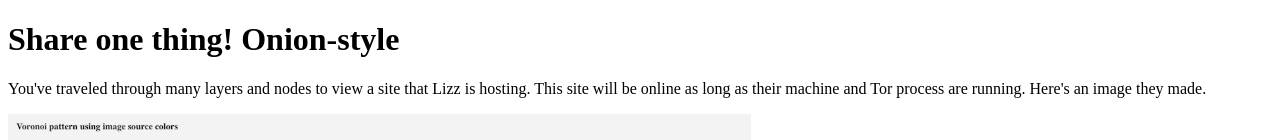
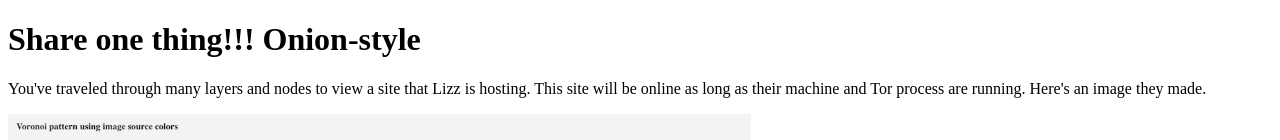
Before and after one commit to lizzthabet/itp-onion-demo, a plain HTML site: page public/index.html in a window 1280 px wide. Shown: the top 140 px of the page. Drawn offline with Linux system fonts and the light colour scheme.

```diff
--- a/public/index.html
+++ b/public/index.html
@@ -9,7 +9,7 @@
     <title>The miracle of onions</title>
   </head>
   <body>
-    <h1>Share one thing! Onion-style</h1>
+    <h1>Share one thing!!! Onion-style</h1>
     <!-- TODO: Customize this paragraph with your name and pronouns -->
     <p>You've traveled through many layers and nodes to view a site that Lizz is hosting. This site will be online as long as their machine and Tor process are running. Here's an image they made.</p>
     <!-- TODO: Replace this image with an image of your choosing and update the alt text  -->
```
Also changed, not shown: 1 other file.
